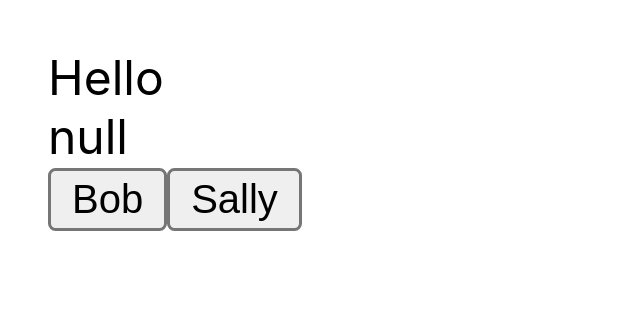
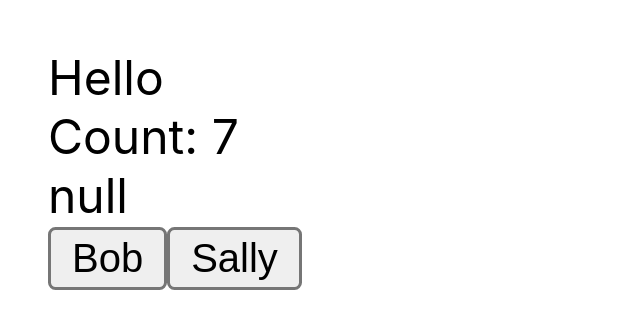
Before and after one commit to heyJonBray/test-useeffect, a React (Create React App) app: page / in a window 1280 px wide. Shown: the top 328 px of the page, without its empty margins (0-640 px from the left). Built offline with nearby package versions, Linux system fonts and the light colour scheme.

Commit message:
Demonstrate state mutation with counter;

```diff
--- a/src/App.js
+++ b/src/App.js
@@ -1,10 +1,45 @@
-import { useState } from 'react';
+/* eslint-disable no-template-curly-in-string */
+import { useEffect, useState } from 'react';
 import './App.css';
 
 import { useFetch } from './useFetch';
 
+/**
+ * Calling a state setter to prevent constant re-rendering, using both a value
+ * and a function.
+ * Using a function to increment count prevents the useEffect from rendering
+ * on every instance of the counter increasing.
+ *
+ * NOTE: Using 'count' as dependency causes constant useEffect re-rendering.
+ *
+ * @returns Count incrementing by the second.
+ */
+const useStopwatch = () => {
+  const [count, setCount] = useState(0);
+
+  useEffect(() => {
+    console.log('useStopwatch useEffect');
+    const interval = setInterval(() => {
+      /**
+       * Calling state with a single value:
+       */
+      // console.log(`Count = ${count}`);
+      // setCount(count + 1);
+      /**
+       * Calling state with a function:
+       */
+      console.log(`Count = ${count}`);
+      setCount((prev) => prev + 1);
+    }, 1000);
+    return () => clearInterval(interval);
+  }, []);
+
+  return count;
+};
+
 function App() {
   const [url, setUrl] = useState(null);
+  const count = useStopwatch();
   const { data } = useFetch({ url, onSuccess: () => console.log('success') });
 
   console.log('App rendering');
@@ -12,6 +47,7 @@ function App() {
   return (
     <div className="App">
       <div>Hello</div>
+      <div>Count: {count}</div>
       <div>{JSON.stringify(data)}</div>
       <div>
         <button onClick={() => setUrl('bob.json')}>Bob</button>
```
